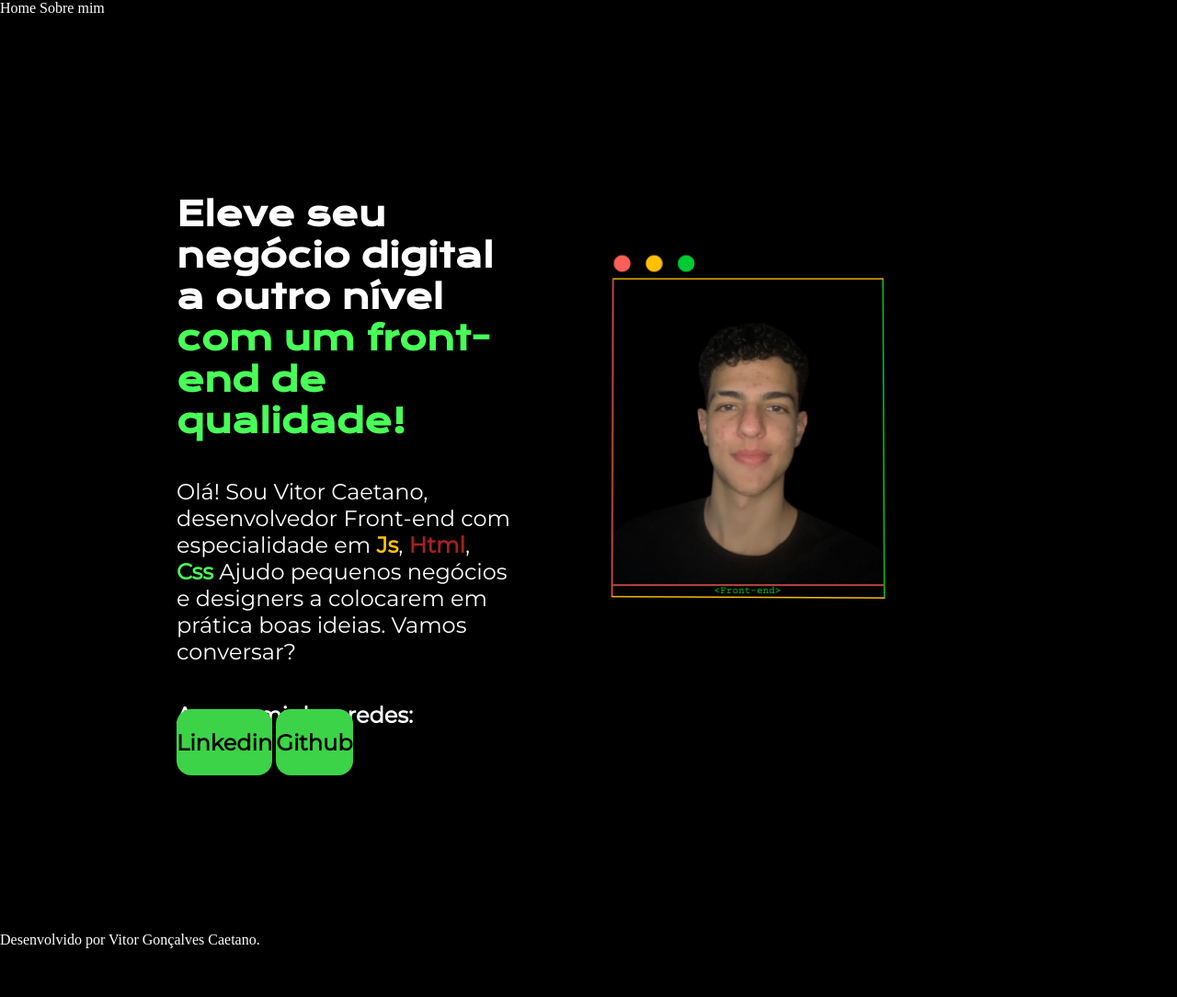
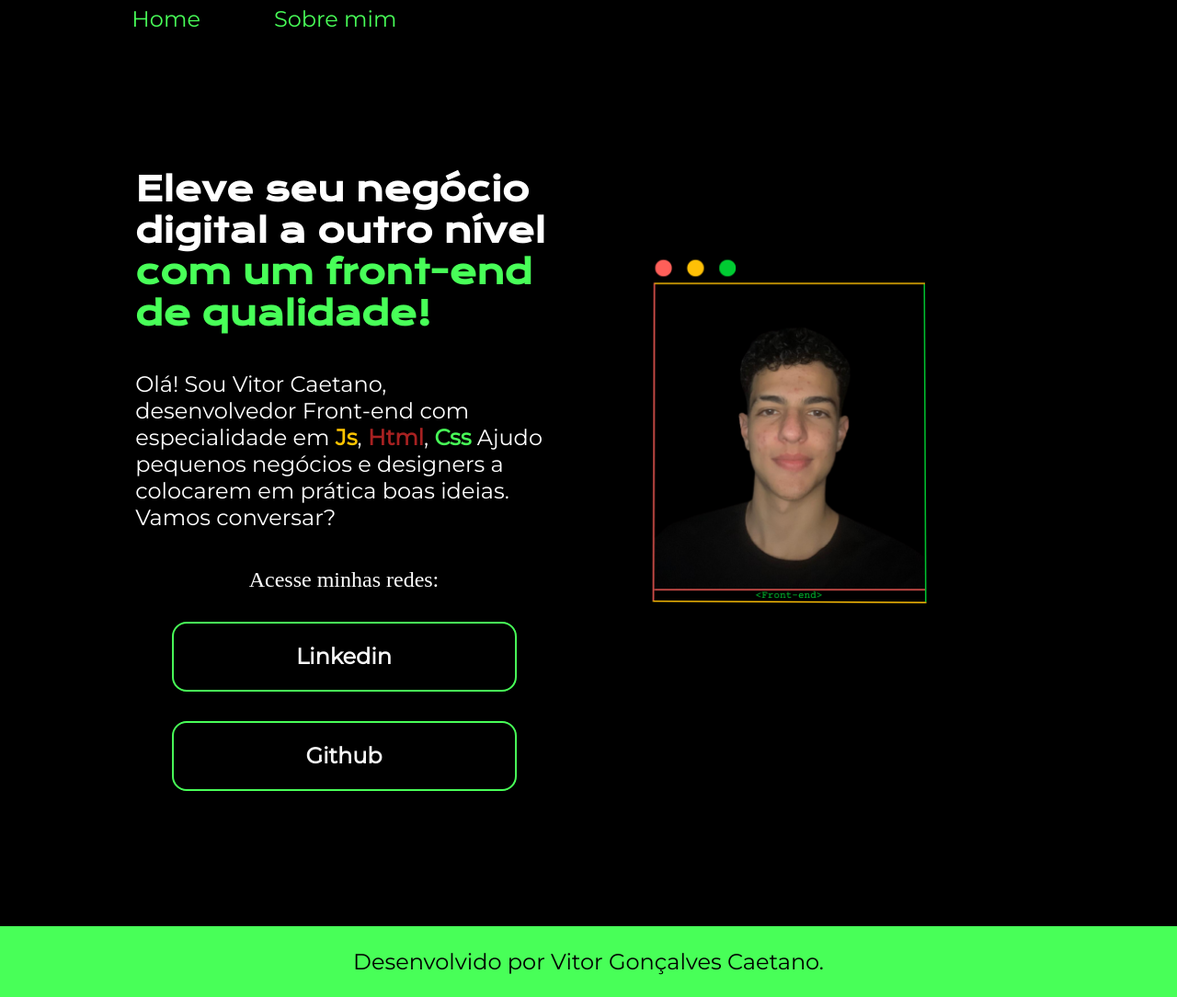
Before and after one commit to CaetanO000/pagina-web-front-end, a plain HTML site: page index.html in a window 1280 px wide. Shown: the whole page at 92% size. Before the commit the page ends 1031 px from the top, so only its background shows below. Drawn offline with nearby package versions, Linux system fonts and the light colour scheme; files whose address does not match are found by name.

Commit message:
Uptade style.css
portifólio 1.1

```diff
--- a/style.css
+++ b/style.css
@@ -5,8 +5,25 @@
     padding: 0;
 }
 
+.cabecalho {
+    padding: 0.5% 0% 0% 11.2%;
+
+}
+
+.cabecalho_menu_link{
+    font-family:'Montserrat', sans-serif;
+    font-size: 24px;
+    font-weight: 600px;
+    color: rgb(72, 255, 88);
+}
+.cabecalho_menu{
+    display: flex;
+    gap: 80px;
+
+}
+
 body {
-    height: 100vh;
+    /* height: 100vh;  */
     box-sizing: border-box;
     background-color: rgb(0, 0, 0);
     color: white;
@@ -31,17 +48,17 @@ body {
     }
 
 .apresentacao{
-    margin:15%;
+    margin: 11.5%;
     display: flex;
     align-items: center;
     justify-content: space-between;
 }
 .foto{
-     height: 532px;
-width: 550px;
-left: 1032px;
-top: 253px;
-border-radius: 16px;
+    height: 532px;
+    width: 550px;
+    left: 1032px;
+    top: 253px;
+    border-radius: 16px;
 }
 
 .apresentacao-conteudo{
@@ -60,21 +77,43 @@ border-radius: 16px;
     font-family: 'Montserrat', sans-serif;
  }
 
- .botoes{
+ .links{
     display: flex;
+    flex-direction: column;
     justify-content: space-between;
+    align-items: center;
+    gap: 32px;
 
  }
 
  .botao {
-    background-color:rgb(60, 211, 72);
-    width: 280px;
+    /* background-color:rgb(60, 211, 72);  */
+    color: #F6F6F6;
+    width: 371px;
     font-weight: 600;
     text-align: center;
     border-radius: 16px;
     font-size: 24px;
     padding: 21.5px 0;
     text-decoration: none;
-    color: #000000;
+    border:2px solid rgb(72, 255, 88);
     font-family: 'Montserrat', sans-serif
 }
+ .subtitulo-links{
+    font-family: 'Krona-one' , 'sans-rif';
+    font-weight: 400;
+    font-size: 24px;
+}
+.botao:hover{
+    background-color: #272727;
+}
+
+.rodape{
+    color: black;
+    background-color:rgb(72, 255, 88);
+    padding: 24px;
+    text-align: center;
+    font-family:'Montserrat', sans-serif;
+    font-size: 24px;
+    font-weight: 400;
+}
```
